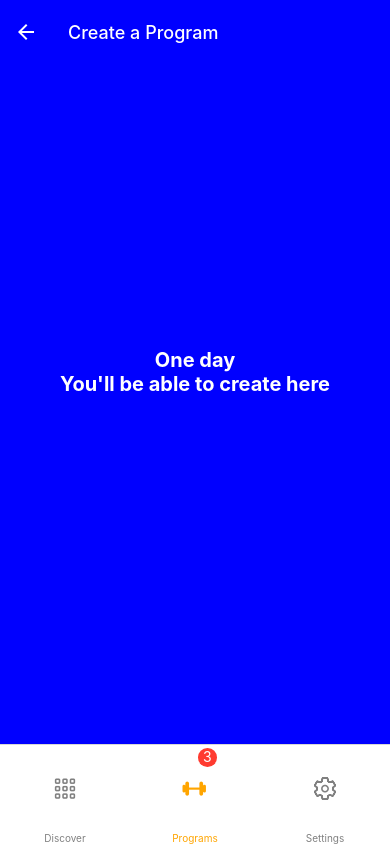
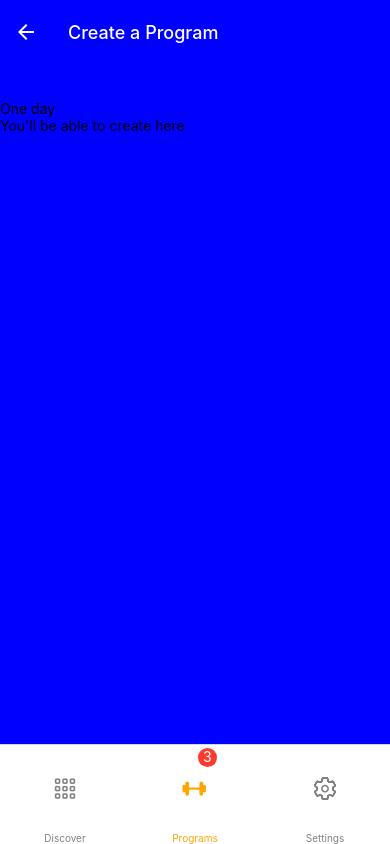
Before and after one commit to KyleGrande/ufit-frontend, a React Native app in the folder UFIT/: screen /Programs in a window 390 px wide. Both pictures are taken after a click on the button "CREATE PROGRAM". Built offline with nearby package versions, Linux system fonts and the light colour scheme.

Commit message:
stylesheet

```diff
--- a/UFIT/src/screens/ProgramFeed.tsx
+++ b/UFIT/src/screens/ProgramFeed.tsx
@@ -1,28 +1,15 @@
 import * as React from 'react';
-import { Text, View, StyleSheet} from 'react-native';
+import { Text, View} from 'react-native';
+import { styles } from './style';
 
 export default function ProgramFeed() {
     return (
-        <View style={styles.container}>
-            <Text style={styles.headerText}>
-                Discover
-            </Text>
+        <View>
+            <View style={styles.viewContainer}>
+                <Text style={styles.titleBarText}>
+                    Discover
+                </Text>
+            </View>
         </View>
     );
 }
-
-const styles = StyleSheet.create({
-    container: {
-        flex: 1,
-        paddingTop: 100,
-        paddingLeft: 20,
-        alignItems: 'flex-start',
-        justifyContent: 'flex-start',
-    },
-
-    headerText: {
-        color: 'gray',
-        fontSize: 30,
-        fontWeight: 'bold',
-    },
-});
--- a/UFIT/src/screens/UserProgramsStack/ProgramCreation/ProgramCreate.tsx
+++ b/UFIT/src/screens/UserProgramsStack/ProgramCreation/ProgramCreate.tsx
@@ -1,29 +1,16 @@
 import React from "react";
-import { StyleSheet, Text, View } from "react-native";
+import { Text, View } from "react-native";
+import {creatingStyles} from '../../style';
 
 export default function ProgramCreate() {
     return (
-        <View style={styles.container}>
-            <Text style={styles.text}>
+        <View style={creatingStyles.viewContainer}>
+            <Text>
                 One day
             </Text>
-            <Text style={styles.text}>
+            <Text>
                 You'll be able to create here
             </Text>
         </View>
     );
 }
-
-const styles = StyleSheet.create({
-    container: {
-        flex: 1,
-        backgroundColor: 'blue',
-        alignItems: 'center',
-        justifyContent: 'center',
-    },
-    text: {
-        color: 'white',
-        fontSize: 20,
-        fontWeight: 'bold',
-    },
-});
--- a/UFIT/src/screens/UserProgramsStack/ProgramTracking/TrackProgramScreen.tsx
+++ b/UFIT/src/screens/UserProgramsStack/ProgramTracking/TrackProgramScreen.tsx
@@ -3,7 +3,7 @@ import { StyleSheet, Text, View } from "react-native";
 import { RouteProp } from '@react-navigation/native';
 import { NativeStackNavigationProp } from '@react-navigation/native-stack';
 import { StackParamList } from "../../UserPrograms";
-
+import { trackingStyles } from '../../style';
 
 // used for accessing route parameters in a type-safe way
 export type TrackProgramScreenRouteProp = RouteProp<StackParamList, 'Track a Program'>;
@@ -16,30 +16,16 @@ export default function TrackProgramScreen({ route }: TrackProgramScreenProps){
     const { programId } = route.params;
 
     return (
-        <View style={styles.container}>
-            <Text style={styles.text}>
+        <View style={trackingStyles.viewContainer}>
+            <Text>
                 One day
             </Text>
-            <Text style={styles.text}>
+            <Text >
                 You'll be able to track here
             </Text>
-            <Text style={styles.text}>
+            <Text>
                 {programId}
             </Text>
         </View>
     );
 }
-
-const styles = StyleSheet.create({
-    container: {
-        flex: 1,
-        backgroundColor: 'blue',
-        alignItems: 'center',
-        justifyContent: 'center',
-    },
-    text: {
-        color: 'white',
-        fontSize: 20,
-        fontWeight: 'bold',
-    },
-});
--- a/UFIT/src/screens/UserProgramsStack/ProgramsMainScreen.tsx
+++ b/UFIT/src/screens/UserProgramsStack/ProgramsMainScreen.tsx
@@ -2,6 +2,7 @@ import * as React from 'react';
 import { Text, View, Button, StyleSheet, Pressable, ScrollView } from 'react-native';
 import { createNativeStackNavigator, NativeStackNavigationProp } from '@react-navigation/native-stack';
 import { StackParamList } from '../UserPrograms';
+import {programStyles} from '../style';
 //dummy data
 const programs = [
     {
@@ -29,7 +30,7 @@ const programs = [
         "__v":{"$numberInt":"0"}
     },
     {
-        "_id":{"$oid":"64a1d8b16724507e67f033ed"},
+        "_id":{"$oid":"64a1d8b16724507e67f033ef"},
         "programName":"Zen Balance",
         "programDescription":"A yoga program focused on balance and mindfulness.",
         "programCategory":"yoga",
@@ -37,7 +38,7 @@ const programs = [
         "__v":{"$numberInt":"0"}
     },
     {
-        "_id":{"$oid":"64a1d8b16724507e67f033ed"},
+        "_id":{"$oid":"64a1d8b16724507e67f033eh"},
         "programName":"Cardio Rush",
         "programDescription":"Intense cardio workouts to get your heart pumping.",
         "programCategory":"cardio",
@@ -45,7 +46,7 @@ const programs = [
         "__v":{"$numberInt":"0"}
     },
     {
-        "_id":{"$oid":"64a1d8b16724507e67f033ed"},
+        "_id":{"$oid":"64a1d8b16724507e67f033ei"},
         "programName":"Pilates Pro",
         "programDescription":"A challenging Pilates program for experienced practitioners.",
         "programCategory":"pilates",
@@ -53,7 +54,7 @@ const programs = [
         "__v":{"$numberInt":"0"}
     },
     {
-        "_id":{"$oid":"64a1d8b16724507e67f033ee"},
+        "_id":{"$oid":"64a1d8b16724507e67f033ej"},
         "programName":"Barbell Buster",
         "programDescription":"A challenging Pilates program for experienced practitioners.",
         "programCategory":"pilates",
@@ -61,7 +62,7 @@ const programs = [
         "__v":{"$numberInt":"0"}
     },
     {
-        "_id":{"$oid":"64a1d8b16724507e67f033ae"},
+        "_id":{"$oid":"64a1d8b16724507e67f033ek"},
         "programName":"Chin-up Champion",
         "programDescription":"A challenging Pilates program for experienced practitioners.",
         "programCategory":"pilates",
@@ -69,7 +70,6 @@ const programs = [
         "__v":{"$numberInt":"0"}
     },
 ]
-
 // used for calling navigation ina type safe way
 type ProgramsMainScreenProps = {
     navigation: NativeStackNavigationProp<StackParamList, 'User Programs'>;
@@ -78,26 +78,26 @@ type ProgramsMainScreenProps = {
 export default function ProgramsMainScreen({ navigation }: ProgramsMainScreenProps){
     return (
         <View>
-            <View style={styles.container}>
-            <Text style={styles.headerText}>
+            <View style={programStyles.viewContainer}>
+                <Text style={programStyles.titleBarText}>
                     Your Programs
                 </Text>
-            <ScrollView style={styles.programsContainer}>
+                <ScrollView style={programStyles.programsContainer}>
                     {programs.map((program, index) => (
                         <Pressable
-                    style={[styles.programsContainer2, {backgroundColor: index % 2 === 0 ? 'orange' : 'blue'}]}
+                            style={[programStyles.singleProgramContainer,
+                                {backgroundColor: index % 2 === 0 ? 'orange' : 'blue'}]}
                             key={program._id.$oid}
-                        onPress={() =>
-                            navigation.navigate('Track a Program', { programId: program._id.$oid }) }
+                            onPress={() => navigation.navigate('Track a Program',
+                                { programId: program._id.$oid })}
                         >
-                    {/* <View style={styles.programsContainer}> */}
-                        <Text style={{fontSize: 20, color: 'white', padding: 5, fontWeight: 'bold'}}>{program.programName}</Text>
-                        {/* <Text>{program.programDescription}</Text> */}
-                    {/* </View> */}
+                            <Text style={programStyles.programTitle}>
+                                {program.programName}
+                            </Text>
                         </Pressable>
                     ))}
                 </ScrollView>
-            <View style={styles.containerItem}>
+                <View style={programStyles.buttonContainer}>
                     <Button
                         title="Create Program"
                         color='orange'
@@ -109,76 +109,3 @@ export default function ProgramsMainScreen({ navigation }: ProgramsMainScreenPro
         </View>
     );
 }
-
-const styles = StyleSheet.create({
-    container: {
-        paddingTop: 100,
-        // paddingLeft: 20,
-        height: '100%',
-    },
-    programsContainer: {
-        width: '100%',
-        // height: '80%',
-        marginTop: 20,
-        // marginBottom: 40,
-        paddingRight: 40,
-        paddingLeft: 40,
-        // textAlign: 'left',
-        // backgroundColor: 'orange',
-    },
-    programsContainer2: {
-        // flex: 1,
-        // flexDirection: 'column',
-        alignItems: 'flex-start',
-        justifyContent: 'center',
-        height: 70,
-        // width: 350,
-        marginTop: 20,
-        // marginBottom: 20,
-        // textAlign: 'left',
-        // backgroundColor: 'orange',
-        borderRadius: 10,
-        paddingLeft: 10,
-    },
-    programsContainer3: {
-        // flex: 1,
-        // flexDirection: 'column',
-        // alignItems: 'flex-start',
-        // justifyContent: 'flex-start',
-        // height: 100,
-        // width: 350,
-        // marginTop: 20,
-        // marginBottom: 20,
-        // textAlign: 'left',
-        // backgroundColor: 'orange',
-    },
-    containerItem: {
-        // flex: 1,
-        // flexDirection: 'row',
-        // backgroundColor: 'black',
-        // width: 250,
-        // height: 50,
-        // marginLeft: '17%',
-        // paddingLeft: 20,
-        // alignItems: 'center',
-        // justifyContent: 'center',
-        // borderRadius: 10,
-        width: '100%',
-        backgroundColor: 'white',
-        height: 50,
-        alignItems: 'center',
-        justifyContent: 'center',
-    },
-    headerText: {
-        paddingLeft: 20,
-        color: 'gray',
-        fontSize: 30,
-        fontWeight: 'bold',
-
-    },
-    buttonCreate: {
-        // backgroundColor: 'orange',
-        // width: 350,
-        // height: 200,
-    },
-});
--- a/UFIT/src/screens/UserSettings.tsx
+++ b/UFIT/src/screens/UserSettings.tsx
@@ -1,40 +1,13 @@
 import * as React from 'react';
 import { Text, View, StyleSheet } from 'react-native';
-
+import {styles} from './style';
 
 export default function UserSettings() {
     return (
-        <View style={styles.container}>
-            <Text style={styles.headerText}>
+        <View style={styles.viewContainer}>
+            <Text style={styles.titleBarText}>
                 Settings
             </Text>
         </View>
     );
 }
-
-const styles = StyleSheet.create({
-    container: {
-        flex: 1,
-        paddingTop: 100,
-        paddingLeft: 20,
-        alignItems: 'flex-start',
-        justifyContent: 'flex-start',
-    },
-    containerItem: {
-        // flex: 1,
-        flexDirection: 'row',
-        backgroundColor: 'blue',
-        width: 350,
-        height: 200,
-        marginTop: 40,
-        // paddingLeft: 20,
-        alignItems: 'center',
-        justifyContent: 'center',
-        borderRadius: 10,
-    },
-    headerText: {
-        color: 'gray',
-        fontSize: 30,
-        fontWeight: 'bold',
-    },
-});
--- /dev/null
+++ b/UFIT/src/screens/style.tsx
@@ -0,0 +1,70 @@
+import { StyleSheet } from 'react-native';
+//stylesheet instead of inline styling
+export const styles = StyleSheet.create({
+    viewContainer: {
+        paddingTop: 100,
+    },
+    titleBarText: {
+        color: 'gray',
+        fontSize: 30,
+        fontWeight: 'bold',
+        paddingLeft: 20,
+    },
+});
+
+export const programStyles = StyleSheet.create({
+    viewContainer: {
+        paddingTop: 100,
+        height: '100%',
+    },
+    programsContainer: {
+        width: '100%',
+        marginTop: 20,
+        paddingRight: 40,
+        paddingLeft: 40,
+
+    },
+    singleProgramContainer: {
+        alignItems: 'flex-start',
+        justifyContent: 'center',
+        height: 70,
+        marginTop: 20,
+        borderRadius: 10,
+        paddingLeft: 10,
+    },
+    buttonContainer: {
+        width: '100%',
+        backgroundColor: 'white',
+        height: 50,
+        alignItems: 'center',
+        justifyContent: 'center',
+    },
+    titleBarText: {
+        paddingLeft: 20,
+        color: 'gray',
+        fontSize: 30,
+        fontWeight: 'bold',
+    },
+    programTitle: {
+        fontSize: 20,
+        fontWeight: 'bold',
+        color: 'white',
+        padding: 5,
+    },
+});
+
+export const trackingStyles = StyleSheet.create({
+    viewContainer: {
+        paddingTop: 100,
+        height: '100%',
+        backgroundColor: 'blue',
+    },
+});
+
+export const creatingStyles = StyleSheet.create({
+    viewContainer: {
+        paddingTop: 100,
+        height: '100%',
+        backgroundColor: 'blue',
+    },
+});
```
Lines whose indentation alone changed are shown as unchanged.
